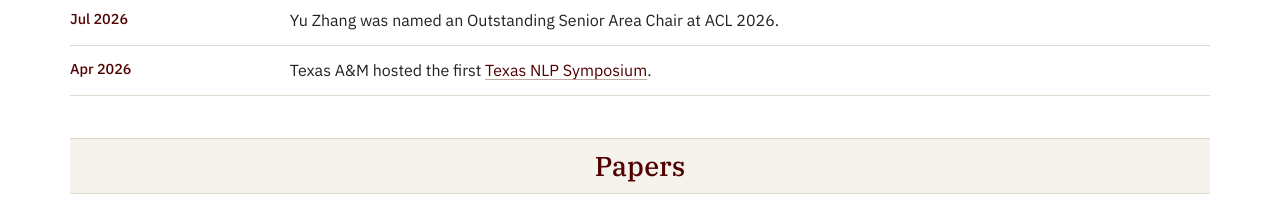
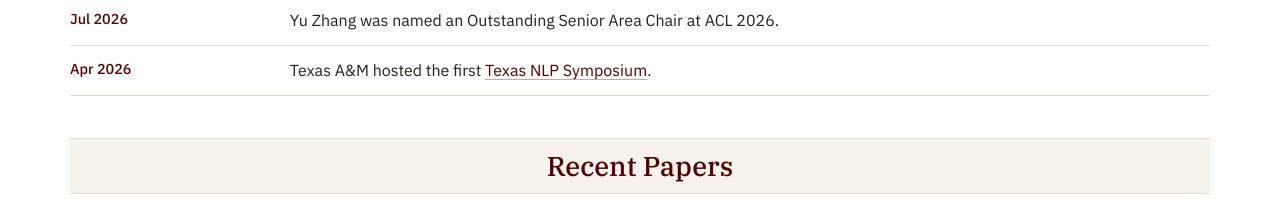
Before and after one commit to tamu-nlp/tamu-nlp.github.io, a plain HTML site: page index.html in a window 1280 px wide. Shown: the part 2580-2792 px from the top of the page. Drawn offline with Linux system fonts and the light colour scheme.

Commit message:
changed to recent papers

```diff
--- a/index.html
+++ b/index.html
@@ -200,7 +200,7 @@
 
   <!-- Papers -->
   <section id="papers" class="section">
-    <div class="section-heading"><div class="wrap"><h2>Papers</h2></div></div>
+    <div class="section-heading"><div class="wrap"><h2> Recent Papers</h2></div></div>
     <div class="wrap">
 
       <div class="papers-scroll" tabindex="0" role="region" aria-label="Publications, scrollable list">
```
